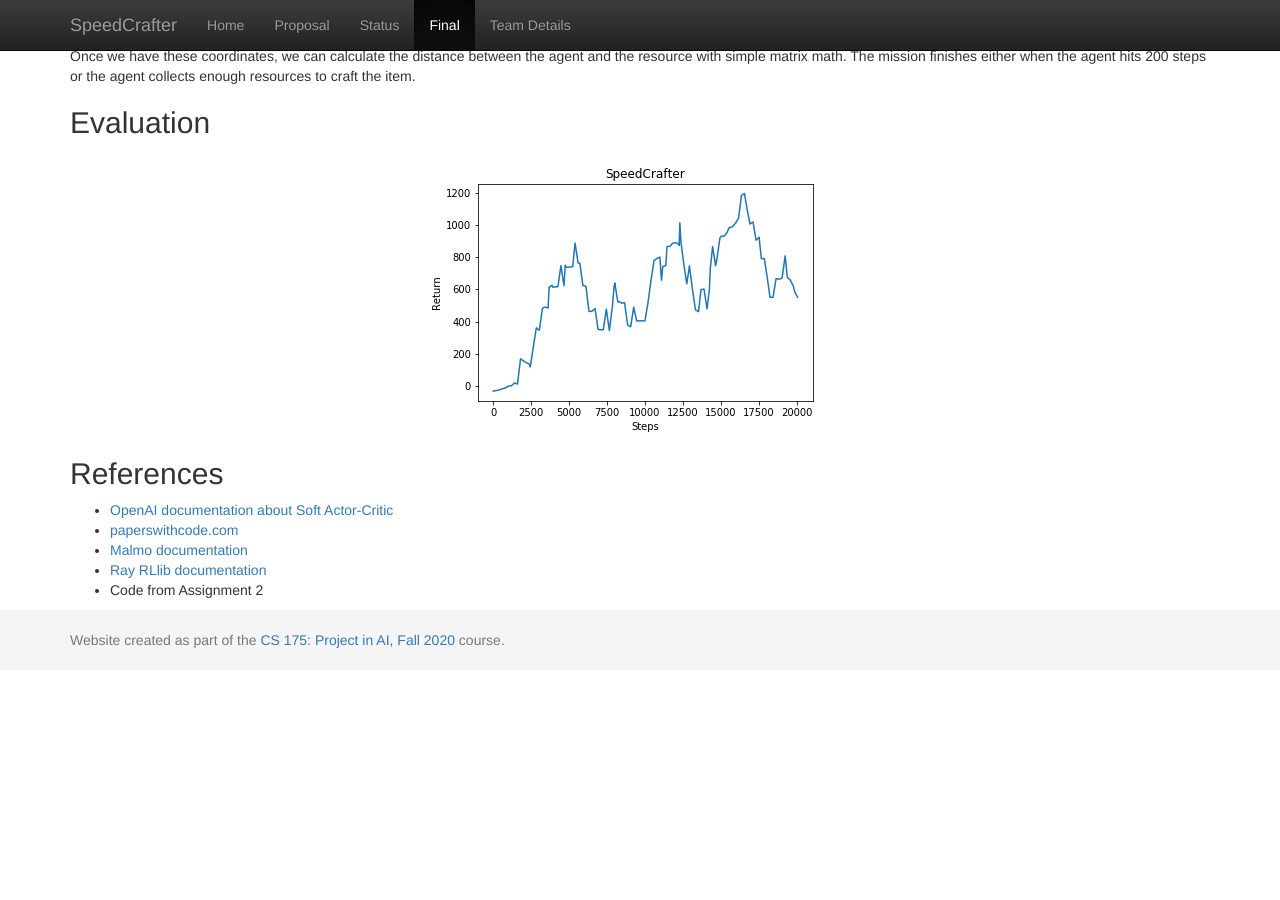
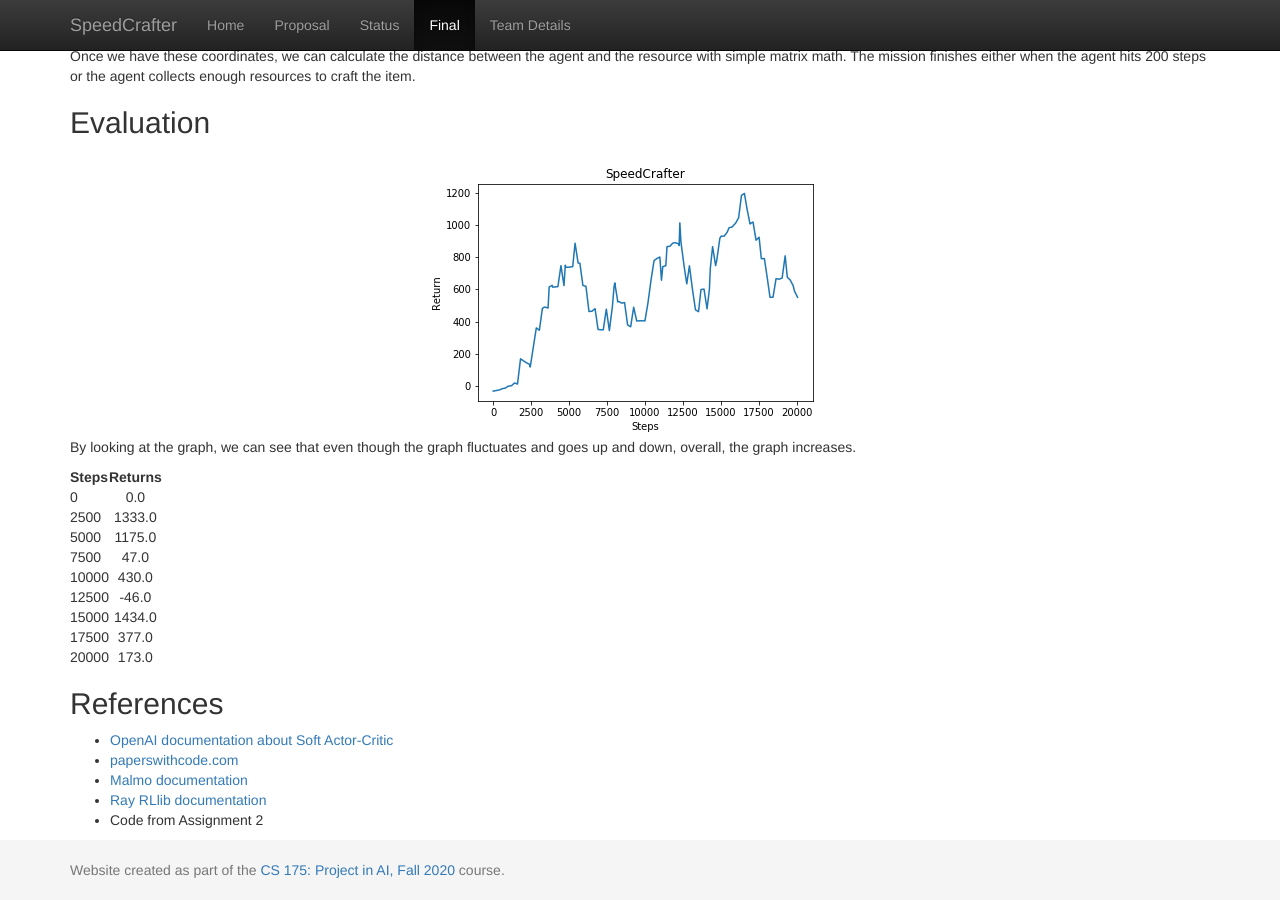
Before and after one commit to jhnguyen521/SpeedCrafter, a Jekyll site: the page built from docs/final.md, in a window 1280 px wide and 900 px high, scrolled down 1974 px. Built offline with Jekyll 4.4.1, drawn with Linux system fonts in a browser that asks for light colours; before the commit the page ends 2644 px from its top, so only the background shows below that.

Commit message:
added more paragraphs and learning png

```diff
--- a/docs/final.md
+++ b/docs/final.md
@@ -40,8 +40,23 @@ The mission finishes either when the agent hits 200 steps or the agent collects
 ## Evaluation
 <div style="text-align:center"> <img src='https://raw.githubusercontent.com/jhnguyen521/SpeedCrafter/main/img/final_return_graph.png'/> </div>
 
+By looking at the graph, we can see that even though the graph fluctuates and goes up and down, overall, the graph increases.
+
+| Steps | Returns |
+| ----- | :-----: |
+| 0     |   0.0   |
+| 2500  | 1333.0  |
+| 5000  | 1175.0  |
+| 7500  |  47.0   |
+| 10000 |  430.0  |
+| 12500 |  -46.0  |
+| 15000 | 1434.0  |
+| 17500 |  377.0  |
+| 20000 |  173.0  |
+
+
+
 ## References
-
 * [OpenAI documentation about Soft Actor-Critic](https://spinningup.openai.com/en/latest/algorithms/sac.html)
 * [paperswithcode.com](https://paperswithcode.com/method/soft-actor-critic)
 * [Malmo documentation](https://microsoft.github.io/malmo/0.30.0/Documentation/index.html)
```
Also changed, not shown: img/high_learning.png (added).
